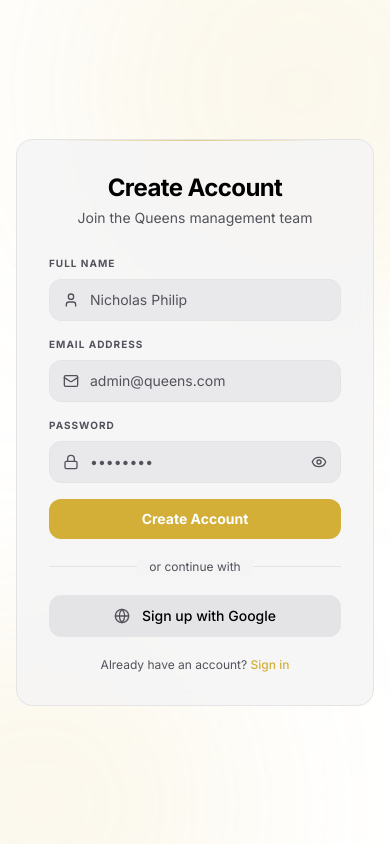
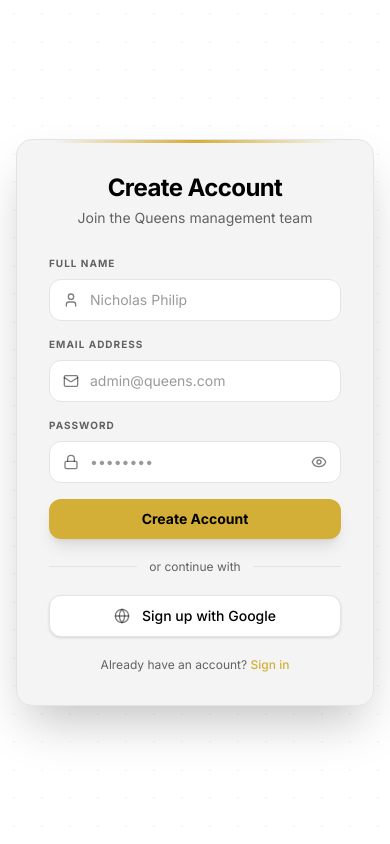
Before and after one commit to nicholas-philip/queens-website, a React (Vite) app in the folder admin-dashboard/my-react-app/: page /auth/register in a window 390 px wide. Built offline with nearby package versions, Linux system fonts and the light colour scheme.

Commit message:
fix(ui): resolve safari rendering bugs caused by unsupported color-mix and heavy blur effects on mobile

```diff
--- a/admin-dashboard/my-react-app/src/pages/auth/RegisterPage.jsx
+++ b/admin-dashboard/my-react-app/src/pages/auth/RegisterPage.jsx
@@ -47,19 +47,19 @@ export default function RegisterPage() {
     `w-full bg-neutral-800/70 border ${err ? "border-neutral-600" : "border-neutral-700"} rounded-xl pl-10 pr-4 py-2.5 text-sm text-white placeholder-neutral-600 outline-none focus:border-yellow-600/60 focus:ring-2 focus:ring-yellow-600/10 transition-all`
 
   return (
-    <div className="min-h-screen bg-neutral-950 flex items-center justify-center p-4 relative overflow-hidden">
+    <div className="min-h-[100dvh] bg-base-100 flex items-center justify-center p-4 relative overflow-hidden">
 
-      {/* Ambient glows */}
-      <div className="pointer-events-none fixed inset-0 z-0">
-        <div className="absolute -top-40 -right-40 w-[500px] h-[500px] rounded-full bg-yellow-500/10 blur-[120px]" />
-        <div className="absolute -bottom-40 -left-40 w-[400px] h-[400px] rounded-full bg-amber-600/10 blur-[100px]" />
+      {/* Ambient glows (Hidden on mobile to protect Safari) */}
+      <div className="pointer-events-none fixed inset-0 z-0 hidden lg:block">
+        <div className="absolute -top-40 -right-40 w-[500px] h-[500px] rounded-full bg-primary/10 blur-3xl opacity-50" />
+        <div className="absolute -bottom-40 -left-40 w-[400px] h-[400px] rounded-full bg-primary/10 blur-3xl opacity-50" />
       </div>
 
       {/* Dot grid */}
       <div
-        className="pointer-events-none fixed inset-0 z-0 opacity-[0.035]"
+        className="pointer-events-none fixed inset-0 z-0 opacity-10"
         style={{
-          backgroundImage: "radial-gradient(rgba(212,160,23,1) 1px, transparent 1px)",
+          backgroundImage: "radial-gradient(var(--color-primary) 1px, transparent 1px)",
           backgroundSize: "28px 28px",
         }}
       />
@@ -67,34 +67,34 @@ export default function RegisterPage() {
       <div className="w-full max-w-md z-10 animate-fade-in">
 
         {/* Card */}
-        <div className="relative bg-neutral-900/80 backdrop-blur-sm border border-neutral-800 rounded-2xl p-8 overflow-hidden">
+        <div className="relative bg-base-200 border border-base-300 rounded-2xl p-8 overflow-hidden shadow-2xl">
           {/* Gold shimmer top edge */}
-          <div className="absolute top-0 left-[10%] right-[10%] h-px bg-gradient-to-r from-transparent via-yellow-500/60 to-transparent" />
+          <div className="absolute top-0 left-[10%] right-[10%] h-[3px] bg-gradient-to-r from-transparent via-primary to-transparent" />
 
           {/* Header */}
           <div className="text-center mb-7">
-            <h1 className="text-2xl font-bold text-white tracking-tight">Create Account</h1>
-            <p className="text-sm text-neutral-500 mt-1">Join the Queens management team</p>
+            <h1 className="text-2xl font-bold text-base-content tracking-tight">Create Account</h1>
+            <p className="text-sm text-base-content/60 mt-1">Join the Queens management team</p>
           </div>
 
           <form onSubmit={handleSubmit(onSubmit)} className="space-y-4">
 
             {/* Full Name */}
             <div>
-              <label className="block text-[10px] font-bold text-neutral-500 uppercase tracking-widest mb-2">
+              <label className="block text-[10px] font-bold text-base-content/60 uppercase tracking-widest mb-2">
                 Full Name
               </label>
               <div className="relative">
-                <User className="absolute left-3.5 top-1/2 -translate-y-1/2 h-4 w-4 text-neutral-600 pointer-events-none" />
+                <User className="absolute left-3.5 top-1/2 -translate-y-1/2 h-4 w-4 text-base-content/50 pointer-events-none" />
                 <input
                   type="text"
                   placeholder="Nicholas Philip"
-                  className={inputCls(errors.name)}
+                  className={`w-full bg-base-100 border ${errors.name ? "border-red-500" : "border-base-300"} rounded-xl pl-10 pr-4 py-2.5 text-sm text-base-content placeholder-base-content/40 outline-none focus:border-primary focus:ring-2 focus:ring-primary/20 transition-all`}
                   {...register("name", { required: "Name is required" })}
                 />
               </div>
               {errors.name && (
-                <p className="mt-1.5 text-xs text-neutral-400 flex items-center gap-1">
+                <p className="mt-1.5 text-xs text-red-500 flex items-center gap-1 font-medium">
                   <AlertCircle className="h-3 w-3" /> {errors.name.message}
                 </p>
               )}
@@ -102,20 +102,20 @@ export default function RegisterPage() {
 
             {/* Email */}
             <div>
-              <label className="block text-[10px] font-bold text-neutral-500 uppercase tracking-widest mb-2">
+              <label className="block text-[10px] font-bold text-base-content/60 uppercase tracking-widest mb-2">
                 Email Address
               </label>
               <div className="relative">
-                <Mail className="absolute left-3.5 top-1/2 -translate-y-1/2 h-4 w-4 text-neutral-600 pointer-events-none" />
+                <Mail className="absolute left-3.5 top-1/2 -translate-y-1/2 h-4 w-4 text-base-content/50 pointer-events-none" />
                 <input
                   type="email"
                   placeholder="admin@queens.com"
-                  className={inputCls(errors.email)}
+                  className={`w-full bg-base-100 border ${errors.email ? "border-red-500" : "border-base-300"} rounded-xl pl-10 pr-4 py-2.5 text-sm text-base-content placeholder-base-content/40 outline-none focus:border-primary focus:ring-2 focus:ring-primary/20 transition-all`}
                   {...register("email", { required: "Email is required" })}
                 />
               </div>
               {errors.email && (
-                <p className="mt-1.5 text-xs text-neutral-400 flex items-center gap-1">
+                <p className="mt-1.5 text-xs text-red-500 flex items-center gap-1 font-medium">
                   <AlertCircle className="h-3 w-3" /> {errors.email.message}
                 </p>
               )}
@@ -123,15 +123,15 @@ export default function RegisterPage() {
 
             {/* Password */}
             <div>
-              <label className="block text-[10px] font-bold text-neutral-500 uppercase tracking-widest mb-2">
+              <label className="block text-[10px] font-bold text-base-content/60 uppercase tracking-widest mb-2">
                 Password
               </label>
               <div className="relative">
-                <Lock className="absolute left-3.5 top-1/2 -translate-y-1/2 h-4 w-4 text-neutral-600 pointer-events-none" />
+                <Lock className="absolute left-3.5 top-1/2 -translate-y-1/2 h-4 w-4 text-base-content/50 pointer-events-none" />
                 <input
                   type={showPass ? "text" : "password"}
                   placeholder="••••••••"
-                  className={`${inputCls(errors.password)} pr-11`}
+                  className={`w-full bg-base-100 border ${errors.password ? "border-red-500" : "border-base-300"} rounded-xl pl-10 pr-11 py-2.5 text-sm text-base-content placeholder-base-content/40 outline-none focus:border-primary focus:ring-2 focus:ring-primary/20 transition-all`}
                   {...register("password", {
                     required: "Password is required",
                     minLength: { value: 6, message: "Min. 6 characters" },
@@ -140,13 +140,13 @@ export default function RegisterPage() {
                 <button
                   type="button"
                   onClick={() => setShowPass(!showPass)}
-                  className="absolute right-3.5 top-1/2 -translate-y-1/2 text-neutral-500 hover:text-neutral-300 transition-colors"
+                  className="absolute right-3.5 top-1/2 -translate-y-1/2 text-base-content/50 hover:text-base-content transition-colors"
                 >
                   {showPass ? <EyeOff className="h-4 w-4" /> : <Eye className="h-4 w-4" />}
                 </button>
               </div>
               {errors.password && (
-                <p className="mt-1.5 text-xs text-neutral-400 flex items-center gap-1">
+                <p className="mt-1.5 text-xs text-red-500 flex items-center gap-1 font-medium">
                   <AlertCircle className="h-3 w-3" /> {errors.password.message}
                 </p>
               )}
@@ -156,7 +156,7 @@ export default function RegisterPage() {
             <button
               type="submit"
               disabled={loading}
-              className="w-full mt-1 py-2.5 rounded-xl bg-gradient-to-r from-yellow-600 to-amber-500 hover:from-yellow-500 hover:to-amber-400 disabled:opacity-50 disabled:cursor-not-allowed text-black font-bold text-sm transition-all duration-200 flex items-center justify-center gap-2"
+              className="w-full mt-1 py-2.5 rounded-xl bg-primary hover:bg-primary/90 disabled:opacity-50 disabled:cursor-not-allowed text-primary-content font-bold text-sm transition-all duration-200 flex items-center justify-center gap-2 shadow-lg"
             >
               {loading ? <><Loader2 className="h-4 w-4 animate-spin" /> Creating account…</> : "Create Account"}
             </button>
@@ -165,10 +165,10 @@ export default function RegisterPage() {
           {/* Divider */}
           <div className="relative my-5">
             <div className="absolute inset-0 flex items-center">
-              <div className="w-full border-t border-neutral-800" />
+              <div className="w-full border-t border-base-300" />
             </div>
             <div className="relative flex justify-center">
-              <span className="bg-neutral-900 px-3 text-xs text-neutral-600">or continue with</span>
+              <span className="bg-base-200 px-3 text-xs text-base-content/60">or continue with</span>
             </div>
           </div>
 
@@ -176,18 +176,18 @@ export default function RegisterPage() {
           <button
             onClick={handleGoogle}
             disabled={googleLoading}
-            className="w-full py-2.5 rounded-xl bg-neutral-800 hover:bg-neutral-700 border border-neutral-700 hover:border-neutral-600 text-white text-sm font-medium flex items-center justify-center gap-3 transition-all disabled:opacity-50 disabled:cursor-not-allowed"
+            className="w-full py-2.5 rounded-xl bg-base-100 hover:bg-base-300 border border-base-300 text-base-content text-sm font-medium flex items-center justify-center gap-3 transition-all disabled:opacity-50 disabled:cursor-not-allowed shadow-sm"
           >
             {googleLoading
-              ? <Loader2 className="h-4 w-4 animate-spin text-yellow-500" />
-              : <Globe className="h-4 w-4 text-neutral-400" />
+              ? <Loader2 className="h-4 w-4 animate-spin text-primary" />
+              : <Globe className="h-4 w-4 text-base-content/50" />
             }
             Sign up with Google
           </button>
 
-          <p className="text-center mt-5 text-xs text-neutral-600">
+          <p className="text-center mt-5 text-xs text-base-content/60">
             Already have an account?{" "}
-            <Link to="/auth/login" className="text-yellow-500 hover:text-yellow-400 font-medium transition-colors">
+            <Link to="/auth/login" className="text-primary hover:text-primary/80 font-medium transition-colors">
               Sign in
             </Link>
           </p>
```
Also changed, not shown: admin-dashboard/my-react-app/src/pages/auth/LoginPage.jsx (+32 -32 lines).
